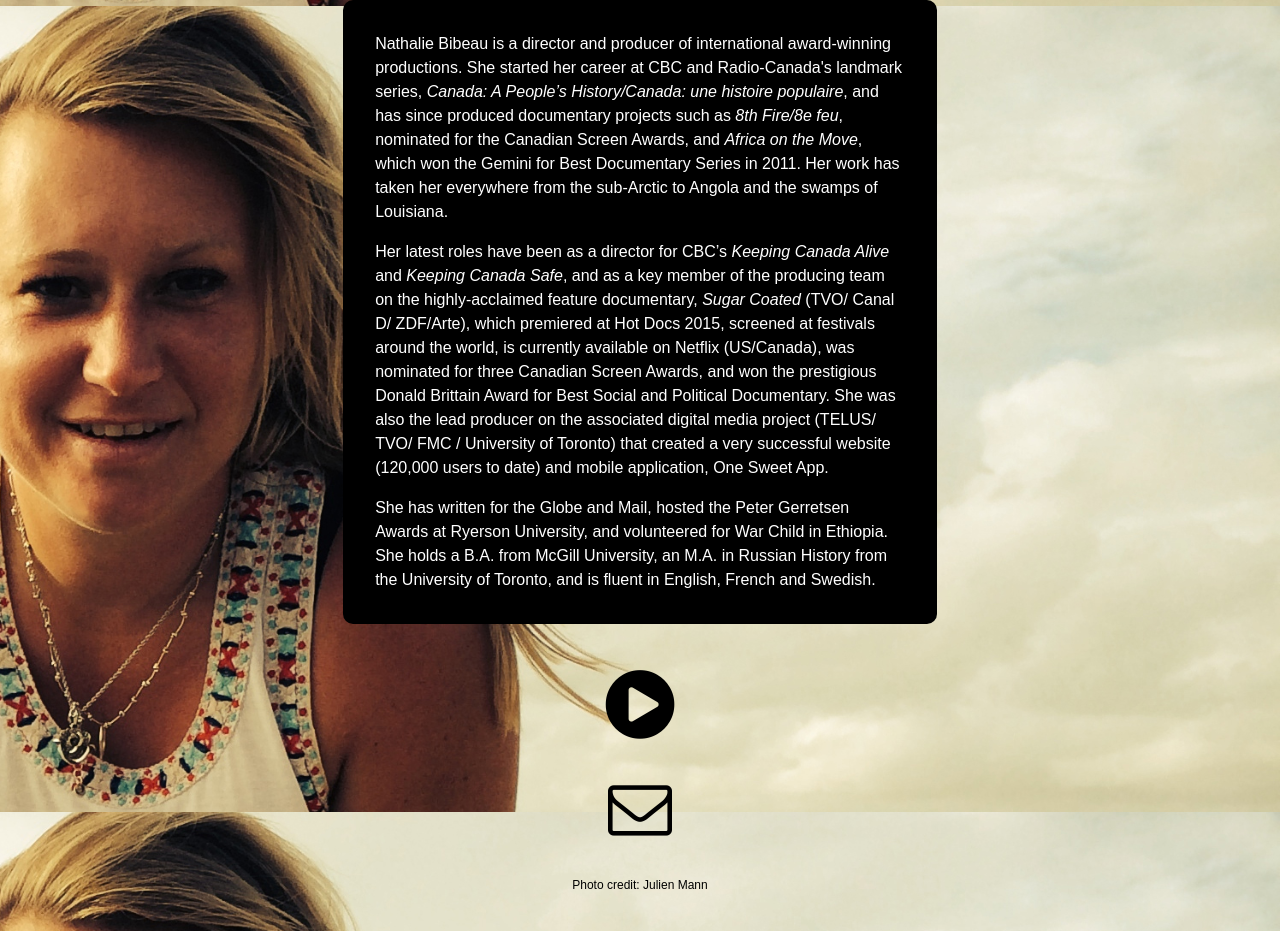
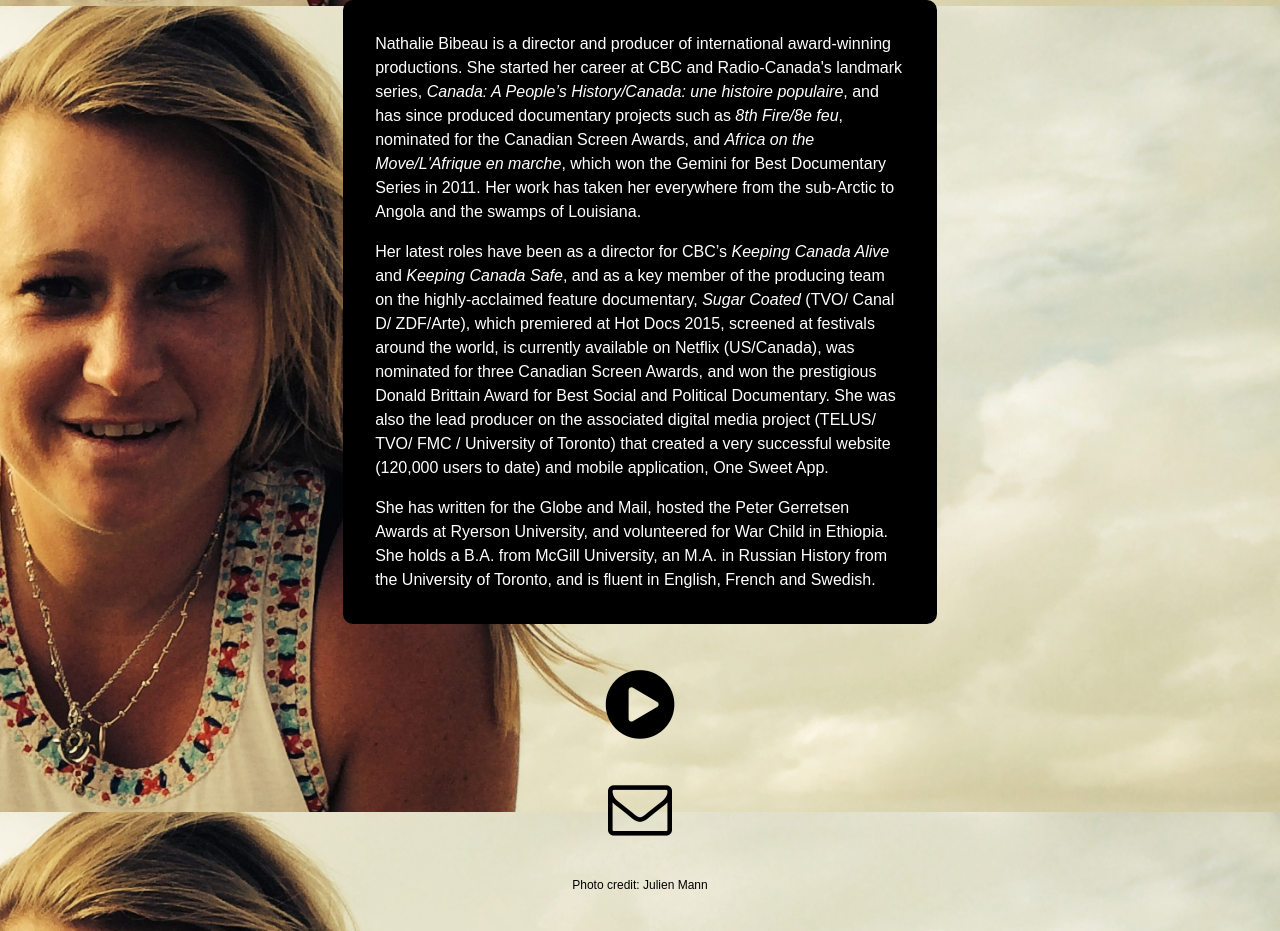
Before and after one commit to nbibeau/nathaliebibeau, a website: page index.html in a window 1280 px wide. Shown: the part 800-1731 px from the top of the page. Drawn offline with Linux system fonts and the light colour scheme; a web font is replaced by a local one.

Commit message:
Update index.html

```diff
--- a/index.html
+++ b/index.html
@@ -20,7 +20,7 @@
 
 	<div class="content">
 		<p>
-		Nathalie Bibeau is a director and producer of international award-winning productions. She started her career at CBC and Radio-Canada's landmark series, <i>Canada: A People’s History/Canada: une histoire populaire</i>, and has since produced documentary projects such as <i>8th Fire/8e feu</i>, nominated for the Canadian Screen Awards, and <i>Africa on the Move</i>, which won the Gemini for Best Documentary Series in 2011. Her work has taken her everywhere from the sub-Arctic to Angola and the swamps of Louisiana.
+		Nathalie Bibeau is a director and producer of international award-winning productions. She started her career at CBC and Radio-Canada's landmark series, <i>Canada: A People’s History/Canada: une histoire populaire</i>, and has since produced documentary projects such as <i>8th Fire/8e feu</i>, nominated for the Canadian Screen Awards, and <i>Africa on the Move/L'Afrique en marche</i>, which won the Gemini for Best Documentary Series in 2011. Her work has taken her everywhere from the sub-Arctic to Angola and the swamps of Louisiana.
 		</p>
 		<p>
 		Her latest roles have been as a director for CBC’s <i>Keeping Canada Alive</i> and <i>Keeping Canada Safe</i>, and as a key member of the producing team on the highly-acclaimed feature documentary, <i>Sugar Coated</i> (TVO/ Canal D/ ZDF/Arte), which premiered at Hot Docs 2015, screened at festivals around the world, is currently available on Netflix (US/Canada), was nominated for three Canadian Screen Awards, and won the prestigious Donald Brittain Award for Best Social and Political Documentary. She was also the lead producer on the associated digital media project (TELUS/ TVO/ FMC / University of Toronto) that created a very successful website (120,000 users to date) and mobile application, One Sweet App.
```
